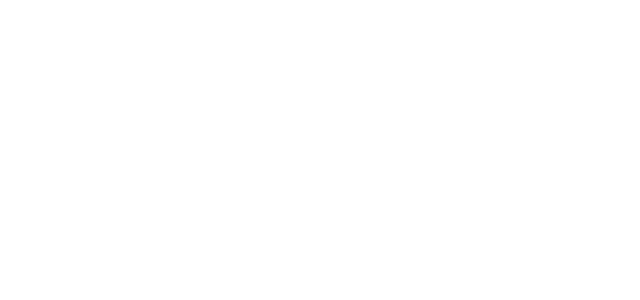
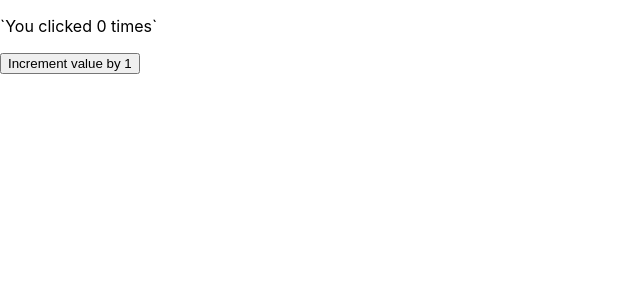
Before and after one commit to WixJoker/react-test, a React (Create React App) app: page / in a window 1280 px wide. Shown: the top 300 px of the page, without its empty margins (0-640 px from the left). Built offline with nearby package versions, Linux system fonts and the light colour scheme.

Commit message:
test react app has been created

```diff
--- a/src/App.js
+++ b/src/App.js
@@ -1,5 +1,20 @@
-function App() {
-  return <div className="App"></div>;
-}
+import { useState, useEffect } from "react";
+
+const App = () => {
+  const [value, setValue] = useState(0);
+
+  useEffect(() => {
+    document.title = `You clicked ${value} times`;
+  });
+
+  return (
+    <div>
+      <p>`You clicked {value} times`</p>
+      <button type="button" onClick={() => setValue(value + 1)}>
+        Increment value by 1
+      </button>
+    </div>
+  );
+};
 
 export default App;
--- a/src/index.js
+++ b/src/index.js
@@ -1,7 +1,14 @@
 import React from "react";
 import ReactDOM from "react-dom/client";
+import { createContext } from "react";
 import "./index.css";
 import App from "./App";
 
+const MyContext = createContext();
+
 const root = ReactDOM.createRoot(document.getElementById("root"));
-root.render(<App />);
+root.render(
+  <MyContext.Provider>
+    <App />
+  </MyContext.Provider>
+);
```
Also changed, not shown: src/hooks/useToggle.js (added).
